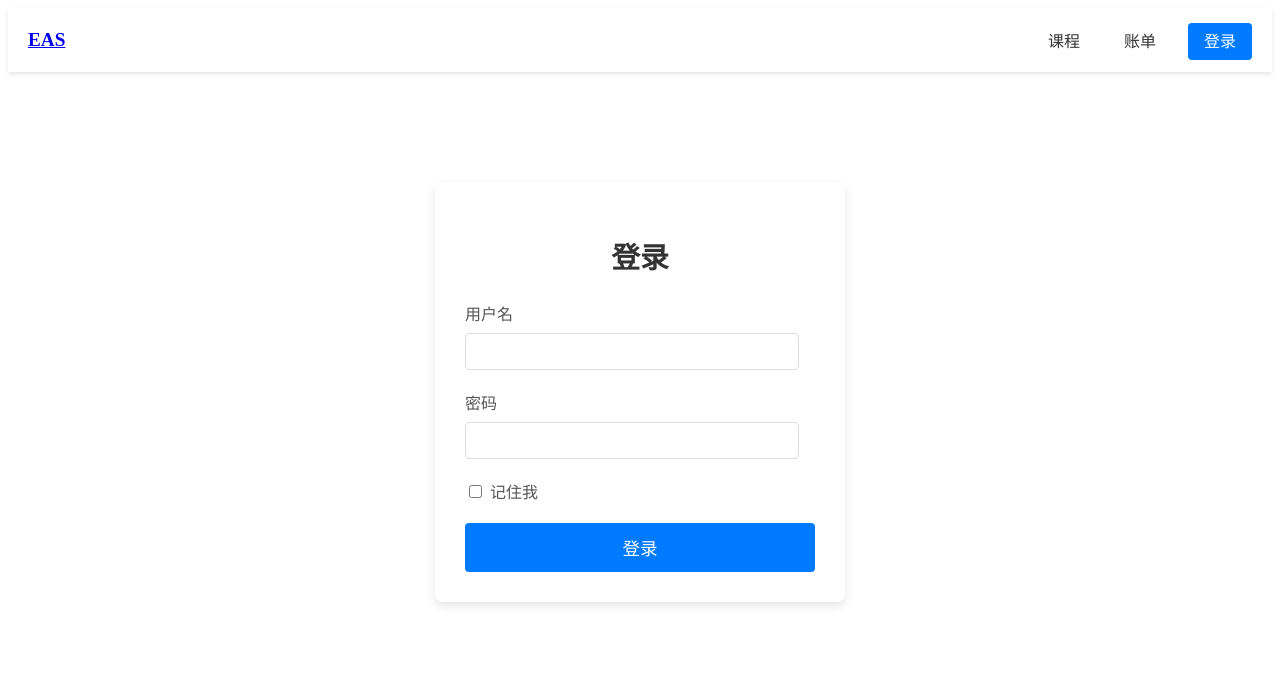
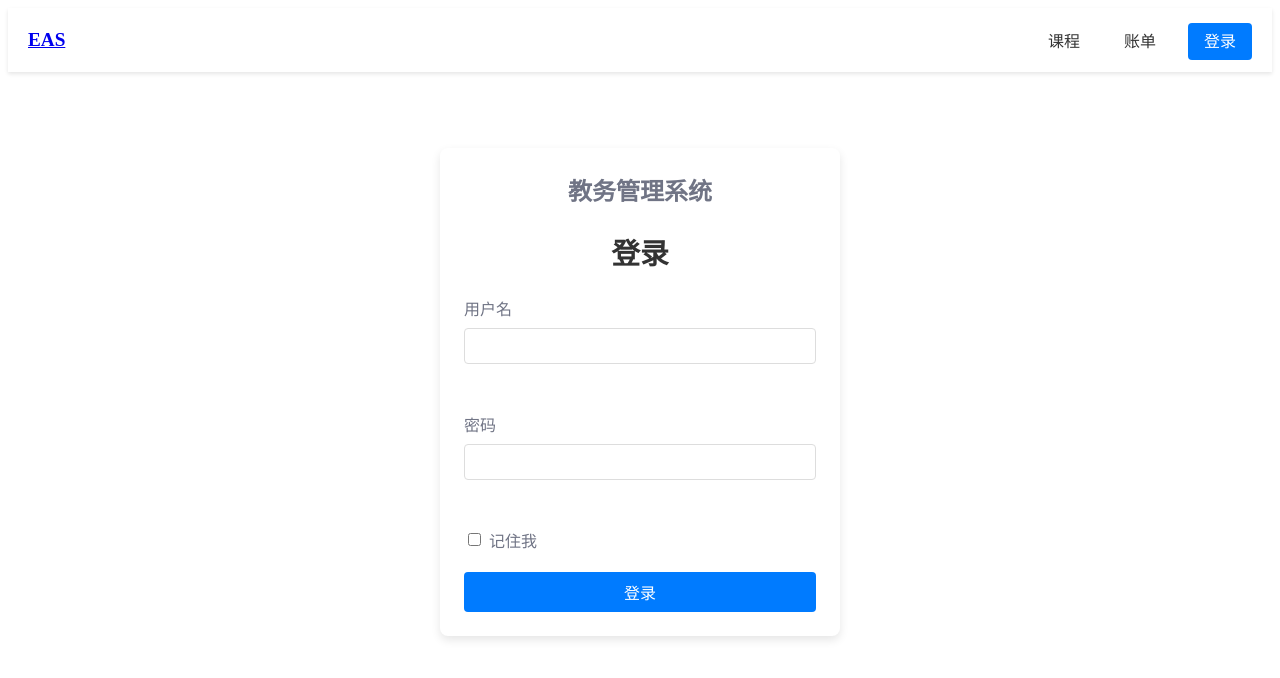
Before and after one commit to Shirolin/eas-frontend, a Vue app: page /login in a window 1280 px wide. Shown: the top 678 px of the page. Built offline with nearby package versions, Linux system fonts and the light colour scheme.

Commit message:
✨ feat(登录视图): 重构LoginView组件，优化样式和结构，使用less管理样式

```diff
--- a/src/views/LoginView.vue
+++ b/src/views/LoginView.vue
@@ -1,125 +1,44 @@
 <script setup></script>
 <template>
-  <header>
-  </header>
-  <div class="content">
-    <div class="login-container">
+  <div class="center-content">
+    <div class="card login-container">
+      <div class="form-title">教务管理系统</div>
       <h2>登录</h2>
       <form id="loginForm">
         <div class="form-group">
-          <label for="username">用户名</label>
-          <input type="username" id="username" name="username" required>
+          <label class="form-label" for="username">用户名</label>
+          <input class="form-input" type="username" id="username" name="username" required>
         </div>
         <div class="form-group">
-          <label for="password">密码</label>
-          <input type="password" id="password" name="password" required>
+          <label class="form-label" for="password">密码</label>
+          <input class="form-input" type="password" id="password" name="password" required>
         </div>
         <div class="remember-me">
-          <input type="checkbox" id="remember" name="remember">
+          <input class="form-checkbox" type="checkbox" id="remember" name="remember">
           <label for="remember" style="margin-bottom: 0;">记住我</label>
         </div>
-        <button type="submit">登录</button>
+        <div class="primary-btn">登录</div>
       </form>
     </div>
   </div>
 </template>
 
-<style scoped>
-.content {
-  display: flex;
-  justify-content: center;
-  align-items: center;
-  width: 100%;
-  height: 80vh;
-}
-
+<style lang="less" scoped>
 .login-container {
-  background-color: white;
-  padding: 30px;
-  border-radius: 8px;
-  box-shadow: 0 4px 10px rgba(0, 0, 0, 0.1);
-  /* 阴影效果 */
-  width: 350px;
-  /* 调整宽度 */
+  width: 22rem;
 }
 
 .login-container h2 {
   text-align: center;
-  margin-bottom: 25px;
+  margin-bottom: 1.5rem;
   color: #333;
   font-size: 1.8em;
-  /* 增大标题字号 */
-}
-
-.form-group {
-  margin-bottom: 20px;
-}
-
-label {
-  display: block;
-  margin-bottom: 8px;
-  color: #555;
-  font-weight: 500;
-  /* label加粗 */
-}
-
-input[type="username"],
-/* 使用username类型 */
-input[type="password"] {
-  width: calc(100% - 16px);
-  padding: 10px;
-  border: 1px solid #ddd;
-  /* 更淡的边框 */
-  border-radius: 4px;
-  box-sizing: border-box;
-  outline: none;
-  /* 去除focus时的默认外框 */
-}
-
-input[type="username"]:focus,
-input[type="password"]:focus {
-  border-color: #1D4ED8;
-  /* focus时边框颜色 */
-  box-shadow: 0 0 5px rgba(0, 123, 255, 0.2);
-  /* focus时阴影 */
-}
-
-button {
-  width: 100%;
-  padding: 12px;
-  background-color: #007bff;
-  color: white;
-  border: none;
-  border-radius: 4px;
-  cursor: pointer;
-  font-size: 1.1em;
-  /* 增大按钮字号 */
-  font-weight: 500;
-  transition: background-color 0.3s;
-  /* 添加过渡效果 */
-}
-
-button:hover {
-  background-color: #0056b3;
 }
 
 .remember-me {
   display: flex;
   align-items: center;
-  margin-bottom: 20px;
-}
-
-.remember-me input[type="checkbox"] {
-  margin-right: 8px;
-}
-
-.back-link {
-  text-align: center;
-  margin-top: 20px;
-}
-
-.back-link a {
-  color: #007bff;
-  text-decoration: none;
+  margin-bottom: 1.25rem;
+  color: @input-label-color;
 }
 </style>
```
